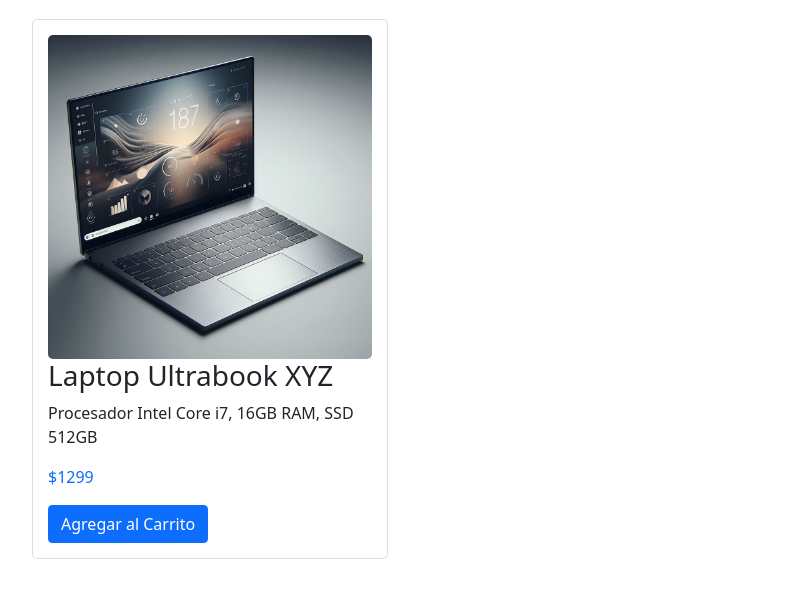
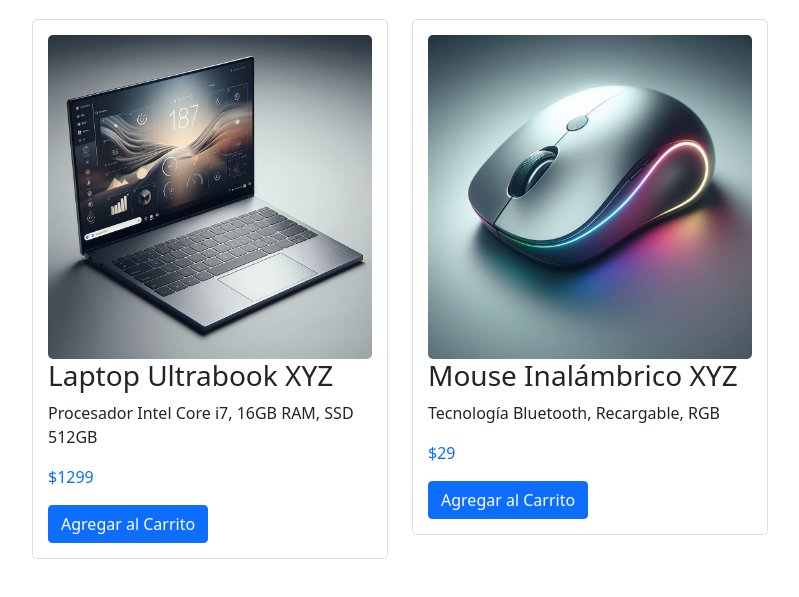
Before and after one commit to Gus-cmd/TRABAJO-FINAL, a plain HTML site: page index.html in a window 1280 px wide. Shown: the part 101-698 px from the top of the page, without its empty margins (50-849 px from the left). Drawn offline with nearby package versions, Linux system fonts and the light colour scheme.

Commit message:
Agregando Producto 2

```diff
--- a/index.html
+++ b/index.html
@@ -23,8 +23,21 @@
                 <button class="btn btn-primary">Agregar al Carrito</button>
             </div>
             </div>
+
+
+
+    <!-- Producto 2: mause -->
+            <div class="col-md-4">
+            <div class="product-card">
+                <img src="MEDIA/Mause.jpeg" alt="mause" class="product-image">
+                <h3>Mouse Inalámbrico XYZ</h3>
+                <p>Tecnología Bluetooth, Recargable, RGB</p>
+                <p class="text-primary font-weight-bold">$29</p>
+             <button class="btn btn-primary">Agregar al Carrito</button>
+            </div>
+            </div>
         </div>
     </div>
-
+    <script src="https://stackpath.bootstrapcdn.com/bootstrap/4.5.2/js/bootstrap.min.js"></script>
 </body>
 </html>
```
Also changed, not shown: MEDIA/Mause.jpeg (added).
